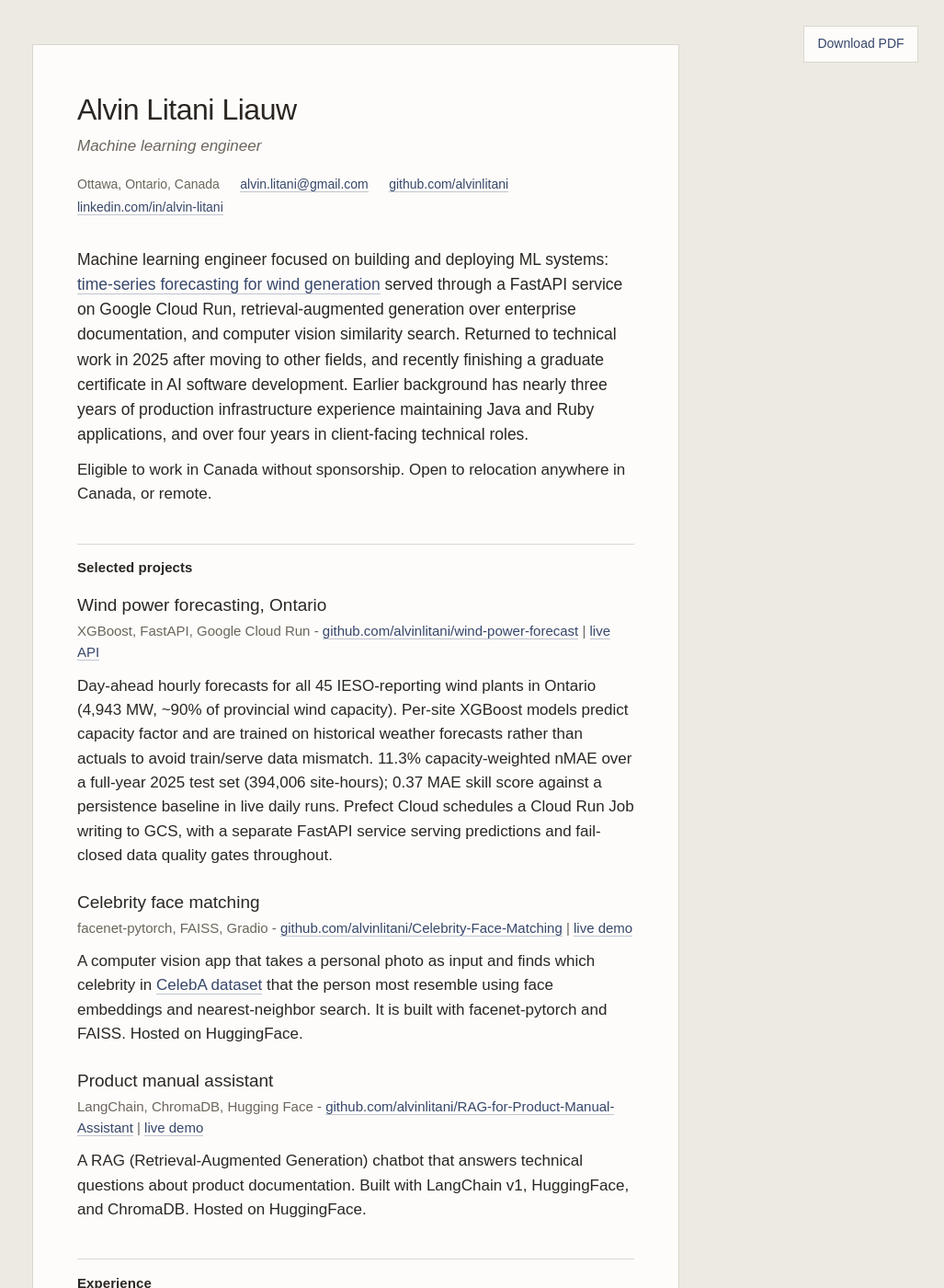
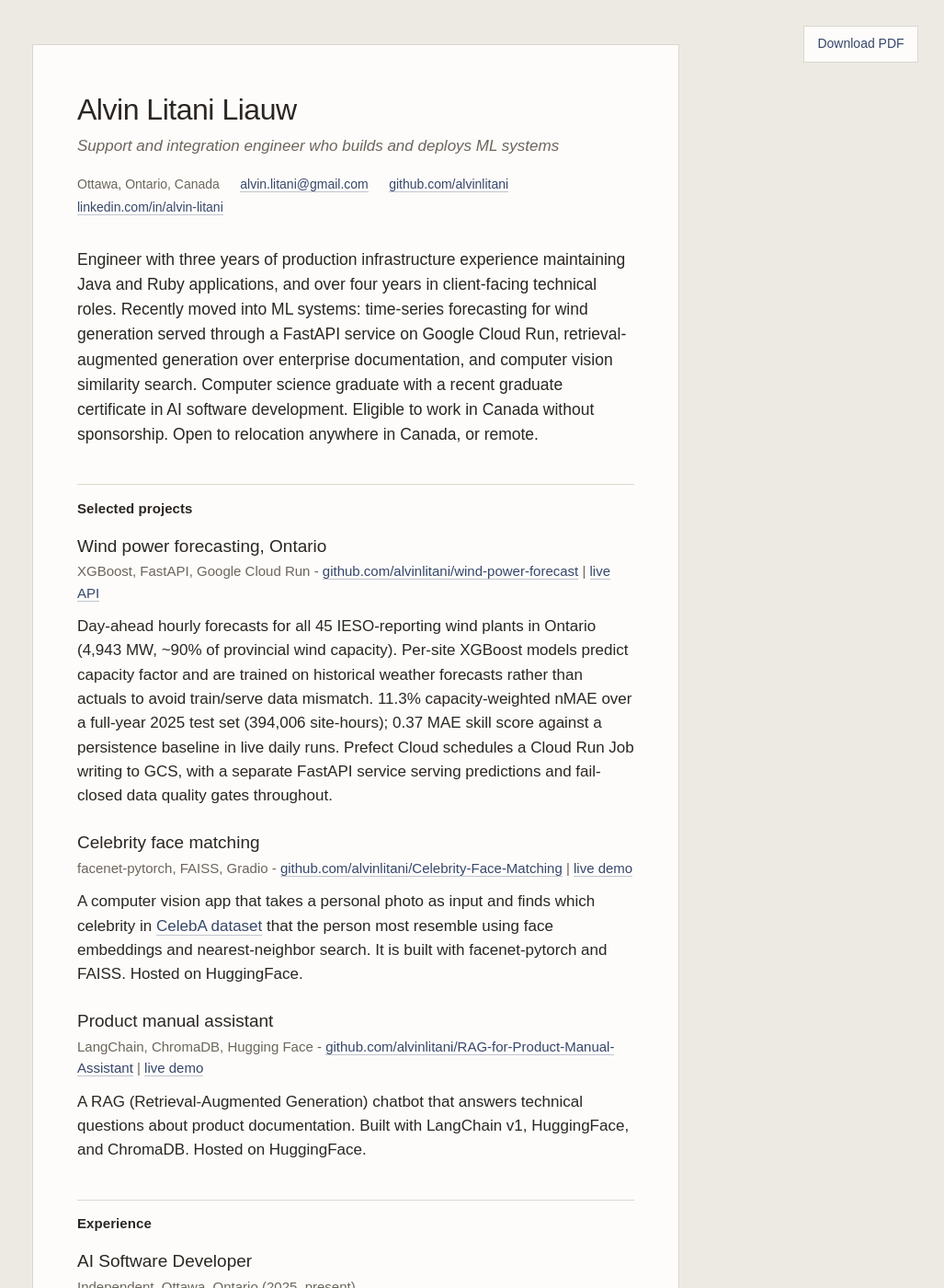
Before and after one commit to alvinlitani/alvinlitani.github.io, a Jekyll site: the page built from index.md, in a window 1280 px wide and 1400 px high. Shown: the whole window at 92% size, without its empty margins (253-1280 px from the left). Built offline with Jekyll 4.4.1, drawn with Linux system fonts in a browser that asks for light colours; some of the changed text lies outside the part shown.

Commit message:
change headline and summary

```diff
--- a/index.md
+++ b/index.md
@@ -1,7 +1,7 @@
 ---
 layout: resume
 fullname: Alvin Litani Liauw
-headline: Machine learning engineer
+headline: Support and integration engineer who builds and deploys ML systems
 location: Ottawa, Ontario, Canada
 contact:
   - text: alvin.litani@gmail.com
@@ -12,9 +12,7 @@ contact:
     url: https://linkedin.com/in/alvin-litani
 ---
 
-Machine learning engineer focused on building and deploying ML systems: [time-series forecasting for wind generation](https://github.com/alvinlitani/wind-power-forecast) served through a FastAPI service on Google Cloud Run, retrieval-augmented generation over enterprise documentation, and computer vision similarity search. Returned to technical work in 2025 after moving to other fields, and recently finishing a graduate certificate in AI software development. Earlier background has nearly three years of production infrastructure experience maintaining Java and Ruby applications, and over four years in client-facing technical roles.
-
-Eligible to work in Canada without sponsorship. Open to relocation anywhere in Canada, or remote.
+Engineer with three years of production infrastructure experience maintaining Java and Ruby applications, and over four years in client‐facing technical roles. Recently moved into ML systems: time‐series forecasting for wind generation served through a FastAPI service on Google Cloud Run, retrieval‐augmented generation over enterprise documentation, and computer vision similarity search.  Computer science graduate with a recent graduate certificate in AI software development. Eligible to work in Canada without sponsorship. Open to relocation anywhere in Canada, or remote.
 
 ## Selected projects
 
@@ -35,7 +33,7 @@ A RAG (Retrieval-Augmented Generation) chatbot that answers technical questions
 
 ## Experience
 
-### Machine Learning Engineer
+### AI Software Developer
 *Independent, Ottawa, Ontario (2025–present)*
 
 Self-directed development and deployment of production ML systems.
```
